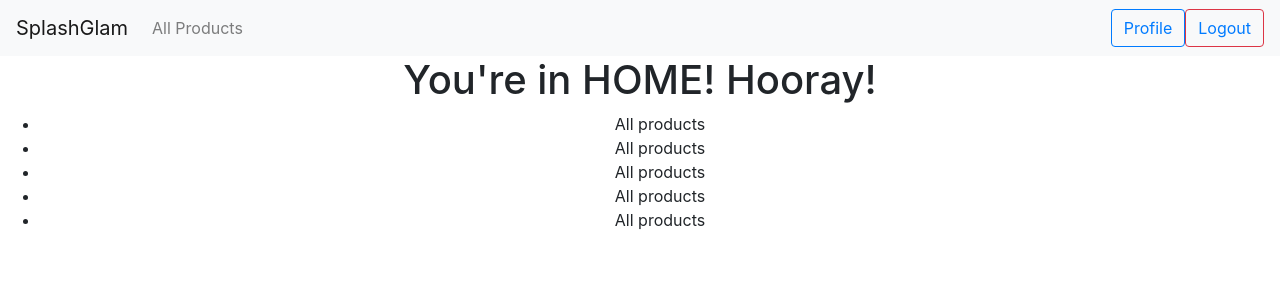
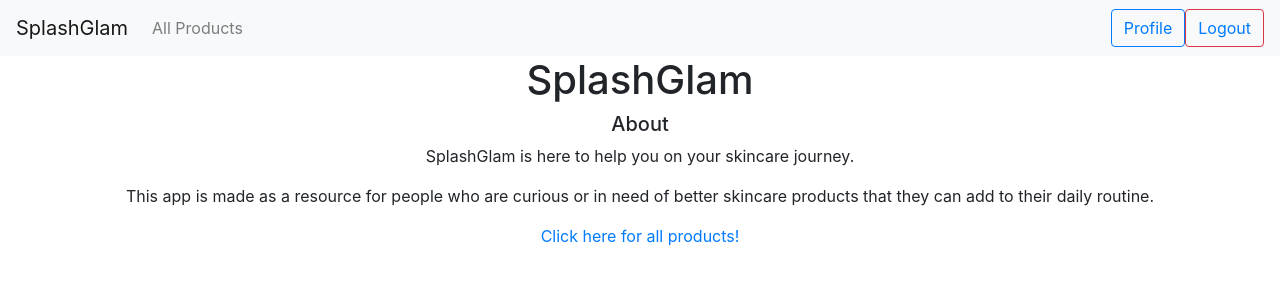
Before and after one commit to tolentinoel/splashglam_frontend, a React (Create React App) app: page / in a window 1280 px wide. Shown: the top 300 px of the page. Built offline with nearby package versions, Linux system fonts and the light colour scheme.

Commit message:
added home page, still on routes but there is progress

```diff
--- a/src/App.js
+++ b/src/App.js
@@ -3,16 +3,25 @@ import {Route, Switch, Redirect} from 'react-router-dom';
 import './App.css';
 import 'bootstrap/dist/css/bootstrap.min.css';
 import TopNav from './components/TopNav';
+import FormRender from './components/FormRender';
 import Home from './components/Home';
-import FormRender from './components/FormRender';
+import ProductList from './components/ProductList';
 import Product from './components/Product';
 import Profile from './components/Profile';
 import NotFound from './components/NotFound';
 
 class App extends React.Component {
-  dynamicProductPage = (r_props) => {
+
+  state= {
+    user: ""
+  }
+
+  renderProductPage = (r_props) => {
     console.log(r_props)
+  // <div><Product productId={r_props.match.params.id} /></div>
   }
+
+  renderHome = () => <Home name={this.state.user.name} />
 
   renderForm = (routerProps) => {
     switch (routerProps.location.pathname){
@@ -25,16 +34,21 @@ class App extends React.Component {
       default : break
     }
   }
+
+  renderAllProducts = () => {
+    return <div><ProductList/></div>
+  }
+
   render(){
     return (
       <div className="App">
           <TopNav />
           <Switch>
-          <Route path="/" exact component={Home}/>
+          <Route path="/" exact component={this.renderHome}/>
           <Route path="/login" exact component={this.renderForm}/>
           <Route path="/signup" exact component={this.renderForm}/>
-          <Route path="/product" exact component={Product}/>
-          <Route path="/product/:id" render={this.dynamicProductPage}/>
+          <Route path="/products" component={ProductList}/>
+          <Route path="/products/:id" render={this.renderProductPage}/>
           <Route path="/profile" component={Profile}/>
           <Route component={NotFound}/>
           </Switch>
--- a/src/components/FormRender.js
+++ b/src/components/FormRender.js
@@ -1,6 +1,7 @@
 import React, { Component } from 'react';
 import Form from 'react-bootstrap/Form';
 import Button from 'react-bootstrap/Button';
+import {Link} from 'react-router-dom';
 
 
 class FormRender extends Component {
@@ -16,7 +17,6 @@ class FormRender extends Component {
             <div>
               <h1>{this.props.name}</h1>
               {this.props.name === "SignUp" ?
-
                 <Form.Group >
                     <Form.Label htmlFor="name">Name</Form.Label>
                     <Form.Control type="text" name="name"/>
@@ -36,6 +36,14 @@ class FormRender extends Component {
                   <Button id="update_btn" variant="outline-warning" type="submit" >Update</Button> :
                   <Button variant="primary" type="submit" >{this.props.name === "SignUp" ? "Sign up" : "Log in"}</Button> }
 
+              {this.props.name === "SignUp" ?
+              <h5>I have an account! <Link to="/login" >Log in!</Link></h5> : null }
+
+              {this.props.name === "Login" ?
+              <h5>Don't have an account? <Link to="/signup" >Sign up!</Link></h5> : null }
+
+              {this.props.name === "Update" ?
+              <Button id="delete_btn" variant="outline-danger" type="submit" onClick={this.handleSubmit}>Delete Account</Button> : null }
 
 
             </div>
--- a/src/components/Home.js
+++ b/src/components/Home.js
@@ -1,18 +1,17 @@
 import React, { Component } from 'react';
-// import Product from './components/Product'
+import {Link} from 'react-router-dom';
 
 class Home extends Component {
     render() {
         return (
             <div className="home">
-                <h1>You're in HOME! Hooray!</h1>
-                <ul>
-                    <li>All products</li>
-                    <li>All products</li>
-                    <li>All products</li>
-                    <li>All products</li>
-                    <li>All products</li>
-                </ul>
+                <div className='home_jumbotron'>
+                    <h1>SplashGlam</h1>
+                    <h5>About</h5>
+                    <p>SplashGlam is here to help you on your skincare journey.</p>
+                    <p> This app is made as a resource for people who are curious or in need of better skincare products that they can add to their daily routine.</p>
+                    <Link to='/products'>Click here for all products!</Link>
+                </div>
             </div>
         );
     }
--- a/src/components/Product.js
+++ b/src/components/Product.js
@@ -5,6 +5,7 @@ class Product extends React.Component {
     render() {
         return (
             <div className="product">
+                <h2>Product id: {this.props.productId}</h2>
                 <h1>Product page</h1>
                 <h2>Brand</h2>
                 <h3>Description</h3>
--- /dev/null
+++ b/src/components/ProductList.js
@@ -0,0 +1,32 @@
+import React, { Component } from 'react';
+
+
+class ProductList extends Component {
+
+    // state = {
+    //     products: ""
+    // }
+
+    // findProduct = () => {
+    //     let p = this.state.products.filter(product => product.id === parseInt(this.props.productId))
+    //     console.log(p)
+    // }
+
+    // getAllProducts = () => {
+    //     return fetch('http://localhost:3000/products')
+    //     .then(resp => resp.json())
+    //     .then(data => this.setState({products: data}))
+    // }
+
+
+    render() {
+        return (
+            <div>
+                <h1>All Products</h1>
+                {/* <div>{this.props.productId ? this.findProduct() : this.getAllProducts()}</div> */}
+            </div>
+        );
+    }
+}
+
+export default ProductList;
--- a/src/components/TopNav.js
+++ b/src/components/TopNav.js
@@ -1,17 +1,17 @@
 import React from 'react';
-import Navbar from 'react-bootstrap/Navbar'
-import Nav from 'react-bootstrap/Nav'
-import Button from 'react-bootstrap/Button'
-import {Link} from 'react-router-dom'
+import Navbar from 'react-bootstrap/Navbar';
+import Nav from 'react-bootstrap/Nav';
+import Button from 'react-bootstrap/Button';
+import {Link} from 'react-router-dom';
 
 
 const TopNav = () => {
 
     return(
         <Navbar bg="light" variant="light">
-            <Navbar.Brand href="#home">SplashGlam</Navbar.Brand>
+            <Navbar.Brand href="/">SplashGlam</Navbar.Brand>
                 <Nav className="mr-auto">
-                    <Nav.Link href="/">All Products</Nav.Link>
+                    <Nav.Link href="/products">All Products</Nav.Link>
                 </Nav>
 
 
```
Also changed, not shown: 1 other file (tests, documents, lock files or other folders).
